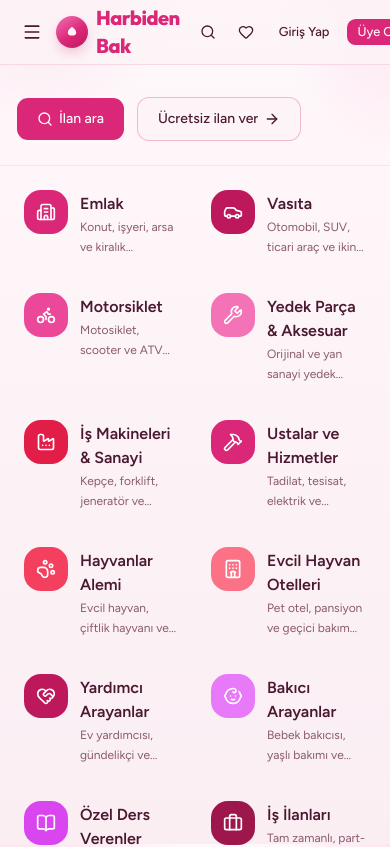
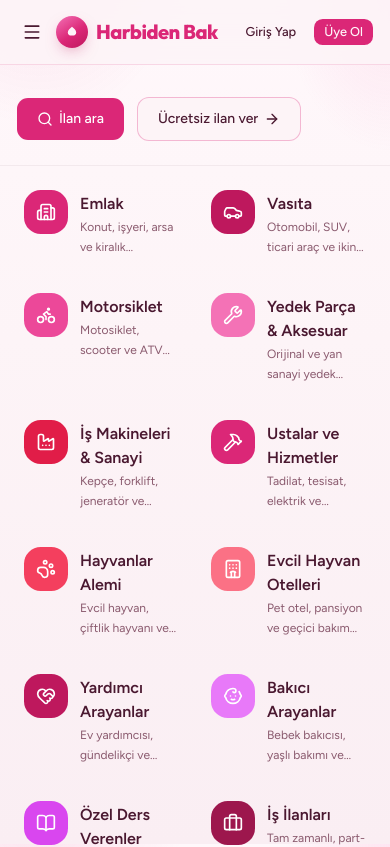
Before and after one commit to Harbiler/Harbiotoemlak, a Next.js app: page / in a window 390 px wide. Shown: the top 847 px of the page. Built offline with nearby package versions, Linux system fonts and the light colour scheme.

Commit message:
Remove header heart and mobile search icons
Drop the top-right Favoriler and Ara icon buttons from the site header.

Co-authored-by: harbiyemek <harbiyemek@hotmail.com>

```diff
--- a/src/components/layout/site-header.tsx
+++ b/src/components/layout/site-header.tsx
@@ -2,7 +2,7 @@
 
 import Link from "next/link";
 import { usePathname, useRouter } from "next/navigation";
-import { Heart, Menu, Plus, Search, Shield, LogOut, User as UserIcon } from "lucide-react";
+import { Menu, Plus, Search, Shield, LogOut, User as UserIcon } from "lucide-react";
 import { CATEGORIES } from "@/lib/categories";
 import { useAuth } from "@/context/auth-context";
 import { Button } from "@/components/ui/button";
@@ -137,16 +137,6 @@ export function SiteHeader() {
         </nav>
 
         <div className="ml-auto flex items-center gap-1.5 sm:gap-2">
-          <Button asChild variant="ghost" size="icon" className="md:hidden" aria-label="Ara">
-            <Link href="/ara">
-              <Search className="size-4" />
-            </Link>
-          </Button>
-          <Button asChild variant="ghost" size="icon" aria-label="Favoriler">
-            <Link href="/favoriler">
-              <Heart className="size-4" />
-            </Link>
-          </Button>
           {ready && user ? (
             <>
               <Button
```
